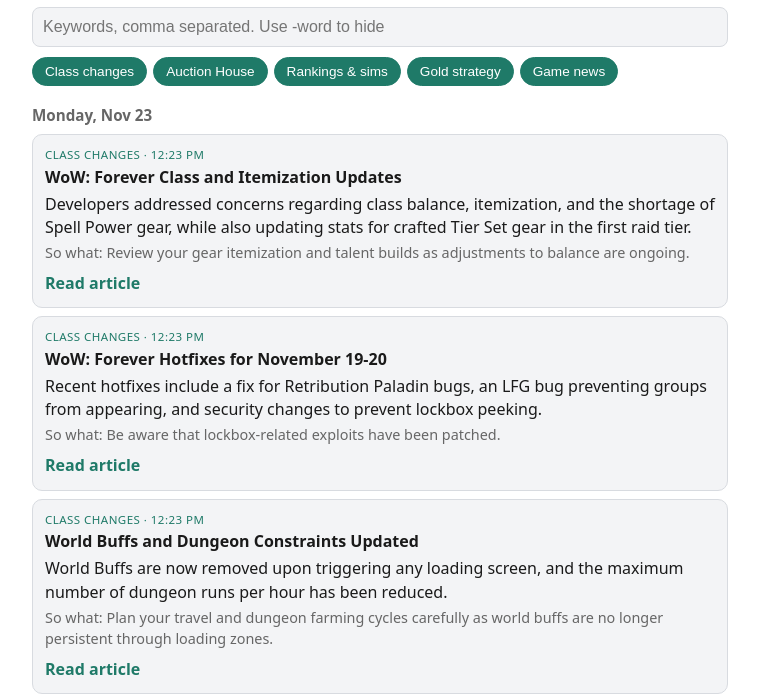
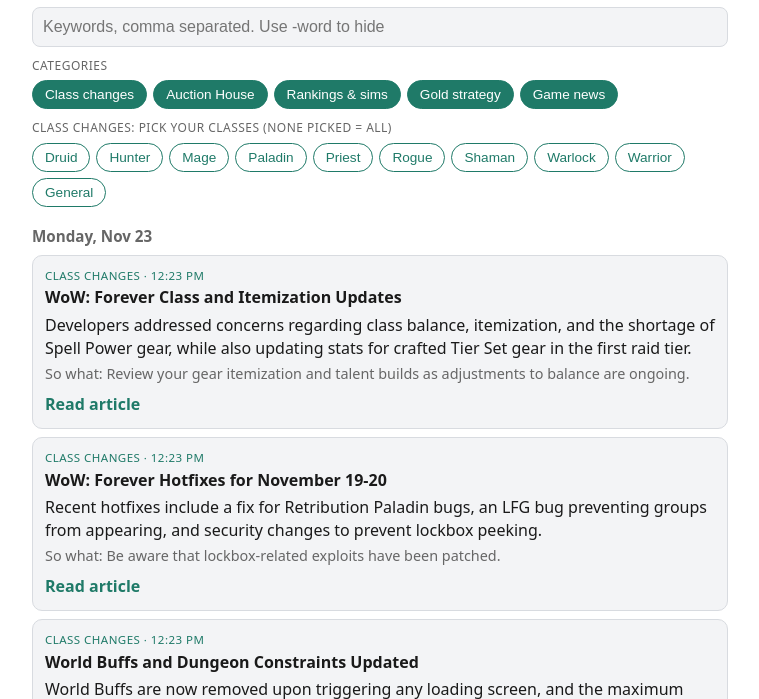
Before and after one commit to datis87/wow-brief, a plain HTML site: page docs/index.html in a window 1280 px wide. Shown: the part 73-772 px from the top of the page, without its empty margins (260-1019 px from the left). Drawn offline with Linux system fonts and the light colour scheme.

Commit message:
Update index.html

```diff
--- a/docs/index.html
+++ b/docs/index.html
@@ -10,7 +10,8 @@ body{margin:0;padding:12px;background:var(--bg);color:var(--fg);font:16px/1.45 s
 h1{font-size:1.3rem;margin:4px 0}
 .sub{color:var(--mut);font-size:.85rem;margin-bottom:10px}
 input{width:100%;padding:10px;border:1px solid var(--bd);border-radius:8px;background:var(--card);color:var(--fg);font-size:1rem}
-.chips{display:flex;flex-wrap:wrap;gap:6px;margin:10px 0}
+.lbl{color:var(--mut);font-size:.75rem;margin-top:10px;text-transform:uppercase;letter-spacing:.04em}
+.chips{display:flex;flex-wrap:wrap;gap:6px;margin:6px 0}
 .chip{border:1px solid var(--acc);color:var(--acc);background:transparent;border-radius:16px;padding:6px 12px;font-size:.85rem;cursor:pointer}
 .chip.on{background:var(--acc);color:var(--bg)}
 h2{font-size:.95rem;color:var(--mut);margin:18px 0 6px}
@@ -24,22 +25,31 @@ a.btn{display:inline-block;margin-top:8px;color:var(--acc);font-weight:600;text-
 <h1>WoW Forever Brief</h1>
 <div class="sub" id="upd">Loading...</div>
 <input id="q" placeholder="Keywords, comma separated. Use -word to hide" autocomplete="off">
+<div class="lbl">Categories</div>
 <div class="chips" id="chips"></div>
+<div class="lbl">Class changes: pick your classes (none picked = all)</div>
+<div class="chips" id="cchips"></div>
 <div id="list"></div>
 <script>
 const CATS={class_changes:"Class changes",auction_house:"Auction House",rankings_sims:"Rankings & sims",strategy:"Gold strategy",game_news:"Game news"};
-let off=new Set(),q="",data=[];
-try{off=new Set(JSON.parse(localStorage.getItem("off")||"[]"));q=localStorage.getItem("q")||""}catch(e){}
+const CLS=["Druid","Hunter","Mage","Paladin","Priest","Rogue","Shaman","Warlock","Warrior","General"];
+let off=new Set(),cls=new Set(),q="",data=[];
+try{off=new Set(JSON.parse(localStorage.getItem("off")||"[]"));cls=new Set(JSON.parse(localStorage.getItem("cls")||"[]"));q=localStorage.getItem("q")||""}catch(e){}
 const $=id=>document.getElementById(id);
-function save(){try{localStorage.setItem("off",JSON.stringify([...off]));localStorage.setItem("q",q)}catch(e){}}
+function save(){try{localStorage.setItem("off",JSON.stringify([...off]));localStorage.setItem("cls",JSON.stringify([...cls]));localStorage.setItem("q",q)}catch(e){}}
 function el(t,c,x){const e=document.createElement(t);if(c)e.className=c;if(x!==undefined)e.textContent=x;return e}
-function chips(){const box=$("chips");box.textContent="";
+function chips(){
+ const box=$("chips");box.textContent="";
  for(const k in CATS){const b=el("button","chip"+(off.has(k)?"":" on"),CATS[k]);
-  b.onclick=()=>{off.has(k)?off.delete(k):off.add(k);save();chips();render()};box.appendChild(b)}}
+  b.onclick=()=>{off.has(k)?off.delete(k):off.add(k);save();chips();render()};box.appendChild(b)}
+ const cb=$("cchips");cb.textContent="";
+ for(const c of CLS){const b=el("button","chip"+(cls.has(c)?" on":""),c);
+  b.onclick=()=>{cls.has(c)?cls.delete(c):cls.add(c);save();chips();render()};cb.appendChild(b)}}
 function match(e){
  if(off.has(e.cat))return false;
+ if(e.cat==="class_changes"&&cls.size&&!(e.cls&&cls.has(e.cls)))return false;
  const words=q.toLowerCase().split(",").map(s=>s.trim()).filter(Boolean);
- const txt=(e.headline+" "+e.summary+" "+e.so_what).toLowerCase();
+ const txt=(e.headline+" "+e.summary+" "+e.so_what+" "+(e.cls||"")).toLowerCase();
  const inc=words.filter(w=>w[0]!=="-"),exc=words.filter(w=>w[0]==="-").map(w=>w.slice(1)).filter(Boolean);
  if(exc.some(w=>txt.includes(w)))return false;
  return !inc.length||inc.some(w=>txt.includes(w))}
@@ -51,7 +61,8 @@ function render(){const list=$("list");list.textContent="";
   const d=new Date(e.ts);const label=d.toLocaleDateString(undefined,{weekday:"long",month:"short",day:"numeric"});
   if(label!==day){day=label;list.appendChild(el("h2","",label))}
   const c=el("div","card");
-  c.appendChild(el("div","tag",(CATS[e.cat]||e.cat)+" · "+d.toLocaleTimeString([],{hour:"2-digit",minute:"2-digit"})));
+  const tag=(CATS[e.cat]||e.cat)+(e.cls?" · "+e.cls:"")+" · "+d.toLocaleTimeString([],{hour:"2-digit",minute:"2-digit"});
+  c.appendChild(el("div","tag",tag));
   c.appendChild(el("div","hl",e.headline));
   c.appendChild(el("div","",e.summary));
   c.appendChild(el("div","sw","So what: "+e.so_what));
```
